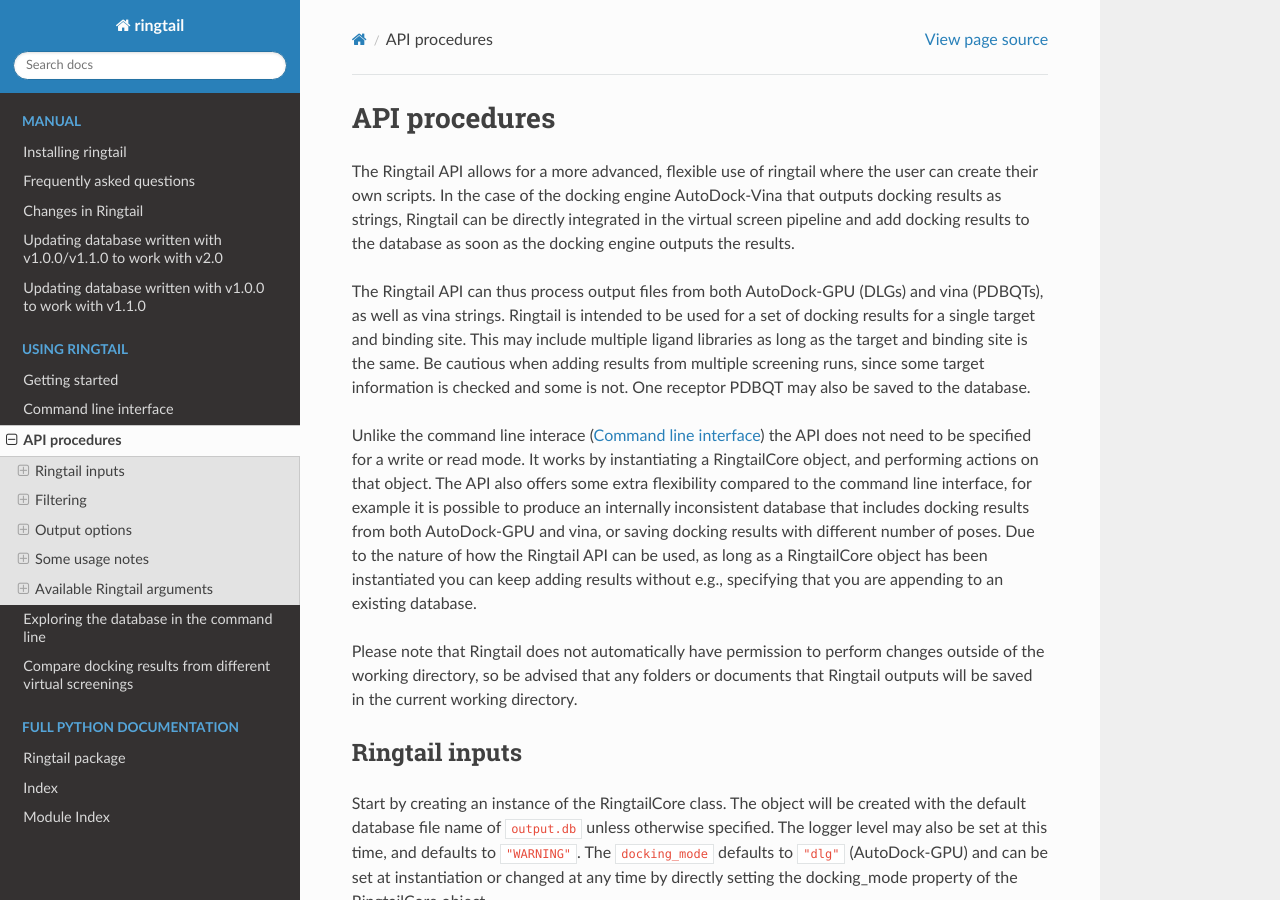
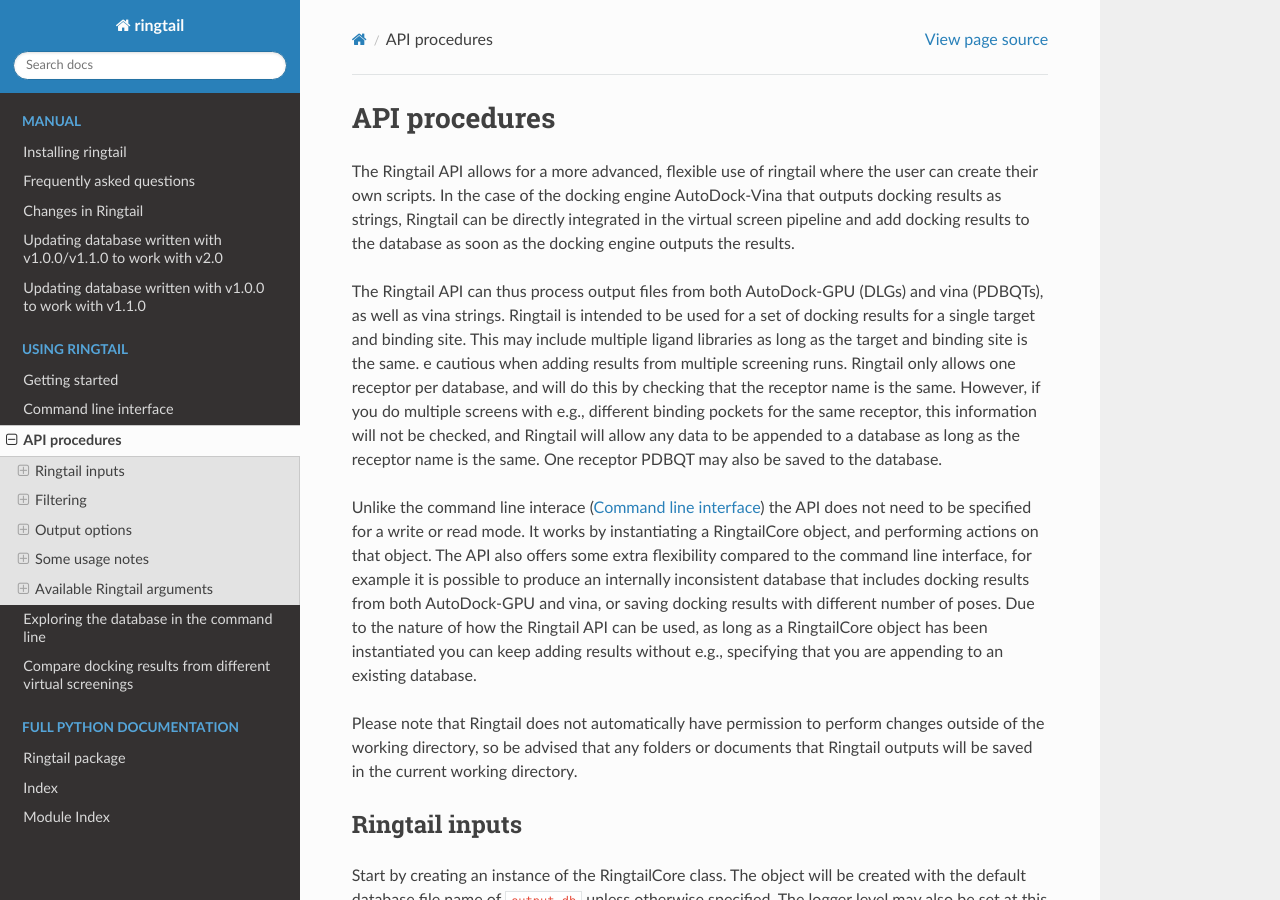
Before and after one commit to forlilab/Ringtail, a Sphinx documentation site: the page built from docs/source/api.rst, in a window 1280 px wide and 900 px high. Built offline with Sphinx 7.4.7 and the Read the Docs theme 3.1.0, drawn with Linux system fonts in a browser that asks for light colours.

Commit message:
added multiple screen run clarification for api doc

```diff
--- a/docs/source/api.rst
+++ b/docs/source/api.rst
@@ -6,7 +6,7 @@ API procedures
 
 The Ringtail API allows for a more advanced, flexible use of ringtail where the user can create their own scripts. In the case of the docking engine AutoDock-Vina that outputs docking results as strings, Ringtail can be directly integrated in the virtual screen pipeline and add docking results to the database as soon as the docking engine outputs the results.
 
-The Ringtail API can thus process output files from both AutoDock-GPU (DLGs) and vina (PDBQTs), as well as vina strings. Ringtail is intended to be used for a set of docking results for a single target and binding site. This may include multiple ligand libraries as long as the target and binding site is the same. Be cautious when adding results from multiple screening runs, since some target information is checked and some is not. One receptor PDBQT may also be saved to the database.
+The Ringtail API can thus process output files from both AutoDock-GPU (DLGs) and vina (PDBQTs), as well as vina strings. Ringtail is intended to be used for a set of docking results for a single target and binding site. This may include multiple ligand libraries as long as the target and binding site is the same. e cautious when adding results from multiple screening runs. Ringtail only allows one receptor per database, and will do this by checking that the receptor name is the same. However, if you do multiple screens with e.g., different binding pockets for the same receptor, this information will not be checked, and Ringtail will allow any data to be appended to a database as long as the receptor name is the same. One receptor PDBQT may also be saved to the database.
 
 Unlike the command line interace (:ref:`cmdline`) the API does not need to be specified for a write or read mode. It works by instantiating a RingtailCore object, and performing actions on that object. The API also offers some extra flexibility compared to the command line interface, for example it is possible to produce an internally inconsistent database that includes docking results from both AutoDock-GPU and vina, or saving docking results with different number of poses. Due to the nature of how the Ringtail API can be used, as long as a RingtailCore object has been instantiated you can keep adding results without e.g., specifying that you are appending to an existing database.
 
```
